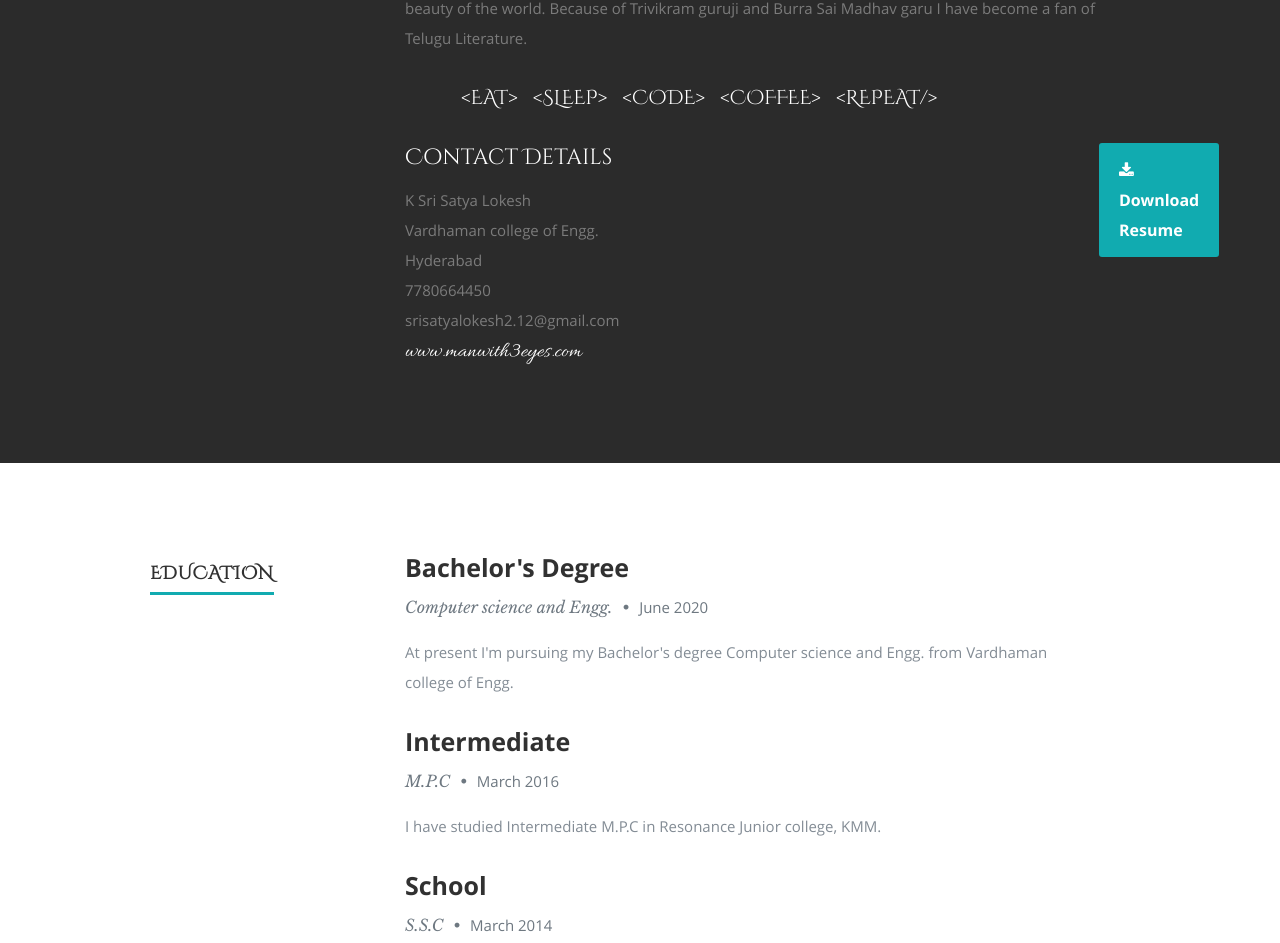
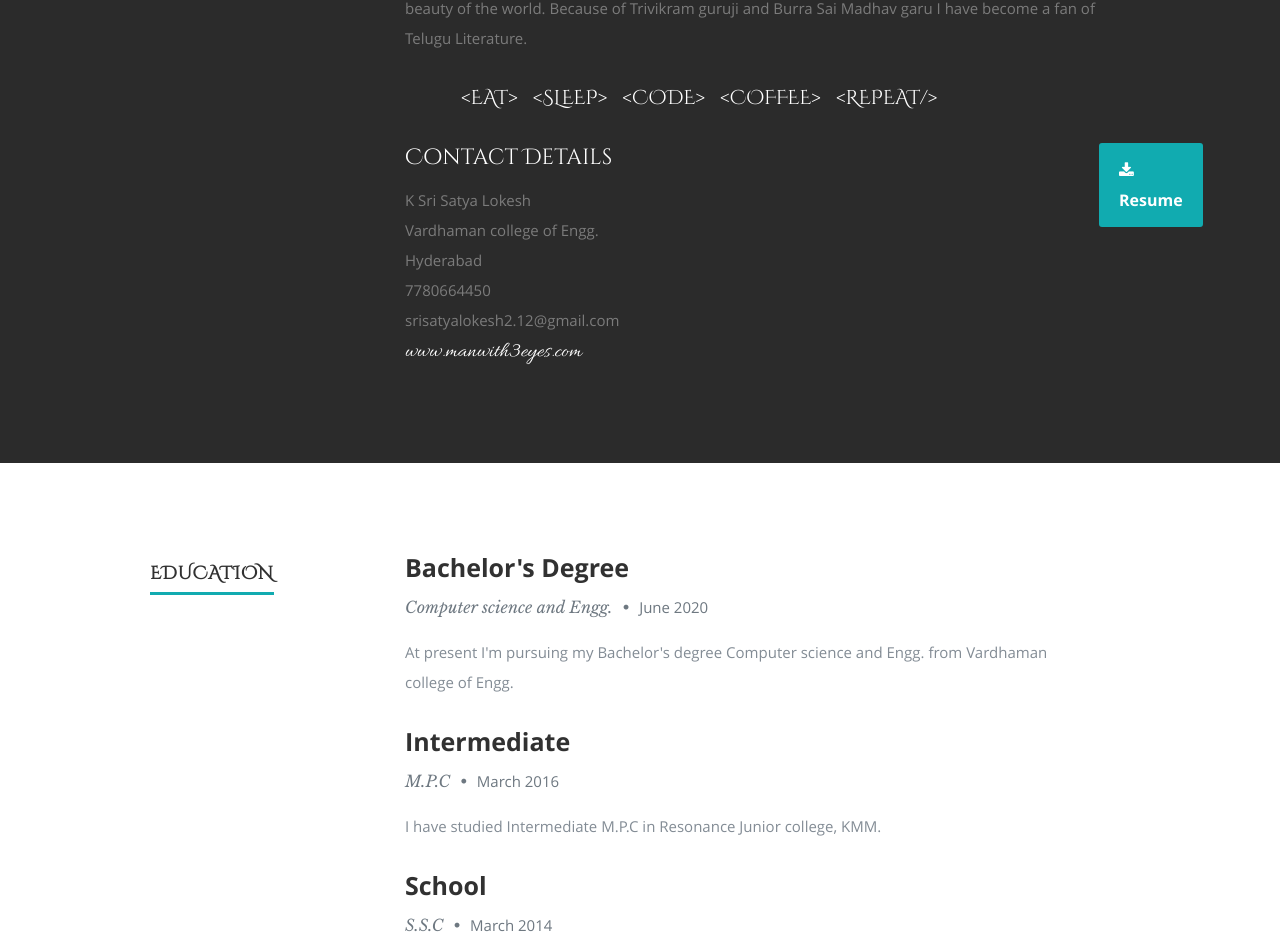
Before and after one commit to gametube-wtf/gametube-wtf.github.io, a plain HTML site: page index.html in a window 1280 px wide. Shown: the part 1155-2098 px from the top of the page. Drawn offline with nearby package versions, Linux system fonts and the light colour scheme.

Commit message:
Updated download resume button

```diff
--- a/index.html
+++ b/index.html
@@ -142,7 +142,7 @@
 
             <div class="columns download" style="height:3px; width:8px;">
                   <p>
-                     <a href="https://docs.google.com/document/d/19ETBrQG-6geFtuvRQqja64aPq2MBs9claTGA42Ezx5I/edit?usp=sharing" class="button"><i class="fa fa-download"></i>Download Resume</a>
+                     <a href="https://docs.google.com/document/d/19ETBrQG-6geFtuvRQqja64aPq2MBs9claTGA42Ezx5I/edit?usp=sharing" class="button"><i class="fa fa-download"></i>Resume</a>
                   </p>
                </div>
 
```
